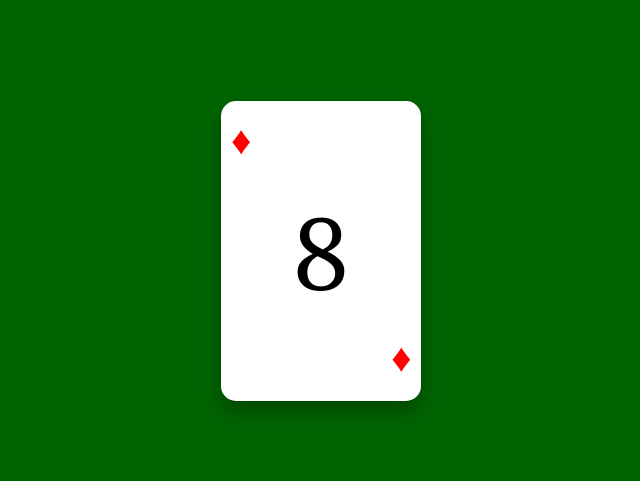
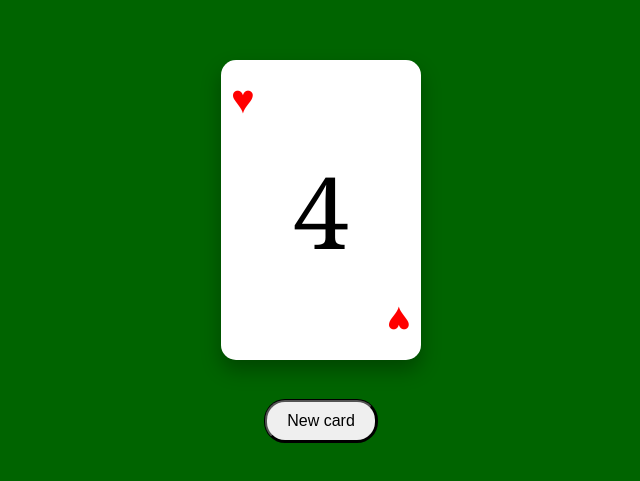
Before and after one commit to Nirugane/Random-Card-Generator, a plain HTML site: page index.html in a window 1280 px wide. Shown: the part 149-630 px from the top of the page, without its empty margins (319-959 px from the left). Drawn offline with Linux system fonts and the light colour scheme.

Commit message:
Add button to generate new random card

```diff
--- a/index.html
+++ b/index.html
@@ -12,9 +12,12 @@
     <div class="table">
         <div class="card">
             <span class="number">7</span>
+        </div>
 
-        </div>
+        <button id="new-card">New card</button>
     </div>
+
+
 
 
 <script src="./script.js"></script>
--- a/script.js
+++ b/script.js
@@ -1,11 +1,9 @@
-window.onload = () => {
-    document.querySelector('.card').classList.add(generateRandomSuit());
-    document.querySelector('.number').textContent = generateRandomNumber();
-
-};
+const card = document.querySelector('.card');
+const number = document.querySelector('.number');
+const button = document.getElementById('new-card');
 
 const generateRandomNumber = () => {
-    const numbers = ["A", "2", "3", "4", "5", "6", "7", "8", "9", "10", "J", "Q", "K" ];
+    const numbers = ["A", "2", "3", "4", "5", "6", "7", "8", "9", "10", "J", "Q", "K"];
     const resultNumbers = Math.floor(Math.random() * numbers.length);
 
     return numbers[resultNumbers];
@@ -17,3 +15,13 @@ const generateRandomSuit = () => {
     const resultSuit = Math.floor(Math.random() * suit.length);
     return suit[resultSuit];
 };
+
+const generateNewCard = () => {
+    card.classList.remove('spade', 'heart', 'diamond', 'club');
+    card.classList.add(generateRandomSuit());
+    number.textContent = generateRandomNumber();
+};
+
+window.onload = generateNewCard;
+
+button.addEventListener('click', generateNewCard);
--- a/styles.css
+++ b/styles.css
@@ -5,6 +5,13 @@ body {
   justify-content: center;
   align-items: center;
   height: 100vh;
+}
+
+.table {
+  display: flex;
+  flex-direction: column;
+  align-items: center;
+  gap: 20px;
 }
 
 .card {
@@ -61,3 +68,13 @@ body {
   transform: translate(-50%, -50%);
   font-size: 100px;
 }
+
+button {
+  margin-top: 20px;
+  padding: 10px 20px;
+  font-size: 16px;
+  cursor: pointer;
+  justify-content: center;
+  border-radius: 20px;
+  box-shadow: 0 0 0 1px black;
+}
```
